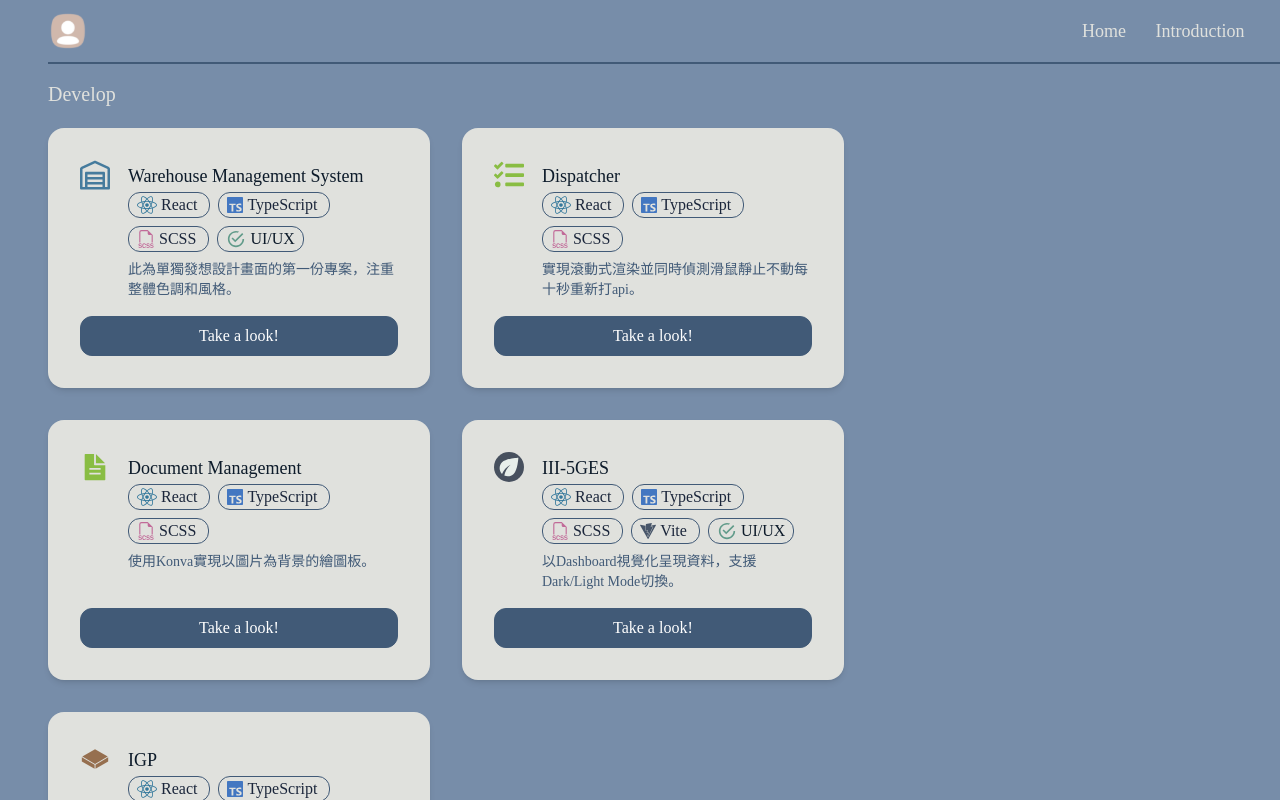
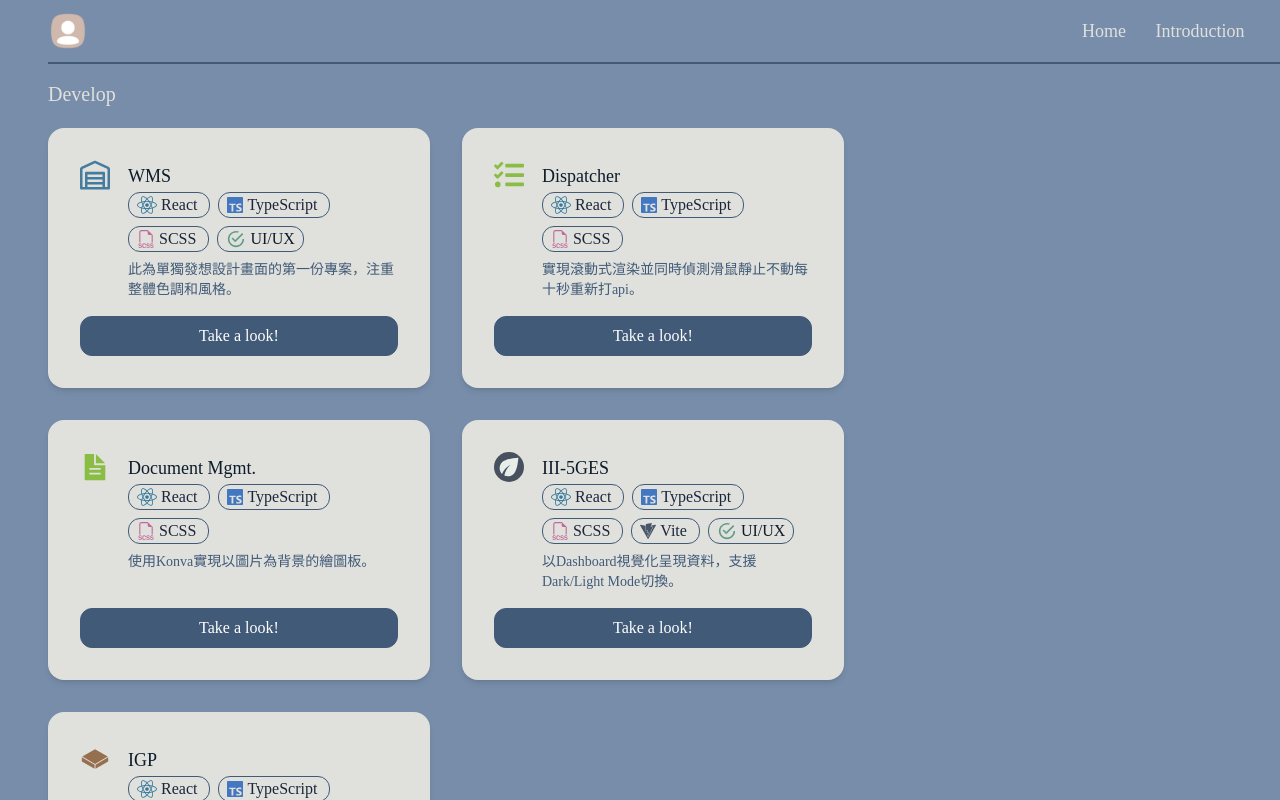
Before and after one commit to WynnieYang/wynnie_next, a Next.js app: page /Home in a window 1280 px wide. Built offline with nearby package versions, Linux system fonts and the light colour scheme.

Commit message:
wynnie_improve_climbDetail

```diff
--- a/src/app/(pages)/Projects/[name]/page.tsx
+++ b/src/app/(pages)/Projects/[name]/page.tsx
@@ -1,6 +1,7 @@
 import VideoPlayer from "@/components/VideoPlayer";
 import Image from "next/image";
 import React from "react";
+import { RiLoginCircleFill } from "react-icons/ri";
 
 export async function generateStaticParams() {
     const namesArray = ['wms', 'md', 'dcm','5ges','tiac','igp','climb','dispatch'];
@@ -18,14 +19,15 @@ export default function Page({ params }: { params: { name: string } }) {
     </div>
     : params.name === 'climb' ?
     <div className="w-full h-full grow flex flex-row items-center justify-center px-12" >
-      <div className={`flex-[3_3_0%] flex items-center justify-center`}>
-        <Image className="rounded-lg mx-8" src={`${process.env.NODE_ENV === 'production' ? '/wynnie_next' : ''}/images/${params.name}_1.avif`} width={300} height={600} alt={`${params.name}_1.avif`} unoptimized/>
-        <Image className="rounded-lg mx-8" src={`${process.env.NODE_ENV === 'production' ? '/wynnie_next' : ''}/images/${params.name}_2.avif`} width={300} height={600} alt={`${params.name}_2.avif`} unoptimized/>
+      <div className={`flex-[3_3_0%] flex items-center justify-center p-4 bg-E0E1DD rounded-2xl my-2 mx-12 flex-row`}>
+          <Image className="rounded-lg mx-8" src={`${process.env.NODE_ENV === 'production' ? '/wynnie_next' : ''}/images/${params.name}_1.avif`} width={280} height={560} alt={`${params.name}_1.avif`} unoptimized/>
+          <div className="h-full flex items-center justify-center"><RiLoginCircleFill size={28} className="text-415A77"/></div>
+          <Image className="rounded-lg mx-8" src={`${process.env.NODE_ENV === 'production' ? '/wynnie_next' : ''}/images/${params.name}_2.avif`} width={280} height={560} alt={`${params.name}_2.avif`} unoptimized/>
       </div>
-      <div className={`flex-[2_2_0%] h-3/5 bg-E0E1DD rounded-2xl shadow-md flex items-start justify-start flex-col`}>
+      <div className={`flex-[2_2_0%] h-2/5 bg-E0E1DD rounded-2xl shadow-md flex items-start justify-start flex-col`}>
         <div className="p-4"><span className="text-black text-lg">登入頁/首頁</span></div>
         <div className="border-t w-full border-slate-400 grow flex items-start justify-between flex-col">
-          <div></div>
+          <div className="p-4"><span className="text-black break-words whitespace-normal leading-6">此專案嘗試使用React Native實現，前期克服許多建置上的挑戰。<br/>想透過這個專案簡單記錄自己登山的經驗，目前實現登入畫面及嵌入Google Map視覺化首頁，未來規劃能加入自己登山里程及心律等數據，正持續優化中。</span></div>
           <div className="w-full flex items-end justify-end"><Image src={`${process.env.NODE_ENV === 'production' ? '/wynnie_next' : ''}/images/${params.name}ing_1.svg`} width={60} height={80} alt={`${params.name}ing_1.svg`} unoptimized/></div>
         </div>
       </div>
--- a/src/components/Card.tsx
+++ b/src/components/Card.tsx
@@ -38,11 +38,11 @@ function Card({type}: {type:string}) {
       });
     },[])
     const [cardList,setCardList] = useState([
-        {name: 'Warehouse Management System', id: 'wms', frame: ['React,TS,SCSS,Design'], apiMethods: 'GET/PUT/POST', type: 'develop', href: 'https://wms.super-datafabric.iii-ei-stack.com/PDashboard', description: '此為單獨發想設計畫面的第一份專案，注重整體色調和風格。', isShowDes: false, highlightWord: '設計畫面'},
+        {name: 'WMS', id: 'wms', frame: ['React,TS,SCSS,Design'], apiMethods: 'GET/PUT/POST', type: 'develop', href: 'https://wms.super-datafabric.iii-ei-stack.com/PDashboard', description: '此為單獨發想設計畫面的第一份專案，注重整體色調和風格。', isShowDes: false, highlightWord: '設計畫面'},
         // {name: 'MasterData', id: 'md', frame: ['React,TS,SCSS'], apiMethods: 'GET/PUT/POST/DELETE', type: 'develop',isShowDes: false, description: '使用行事曆排程功能。', highlightWord: '排程' },
         {name: 'Dispatcher', id: 'dispatch', frame: ['React,TS,SCSS'], apiMethods: 'GET/PUT/POST/DELETE', type: 'develop',isShowDes: false, description: '實現滾動式渲染並同時偵測滑鼠靜止不動每十秒重新打api。',highlightWord: '滾動式渲染並同時偵測滑鼠靜止不動' },
         // {name: 'MasterData', id: 'md', frame: ['React,TS,SCSS'], apiMethods: 'GET/PUT/POST/DELETE', type: 'develop'},
-        {name: 'Document Management', id: 'dcm', frame: ['React,TS,SCSS'], apiMethods: 'GET/PUT/POST/DELETE', type: 'develop', isShowDes: false, description: '使用Konva實現以圖片為背景的繪圖板。', highlightWord: 'canvas'},
+        {name: 'Document Mgmt.', id: 'dcm', frame: ['React,TS,SCSS'], apiMethods: 'GET/PUT/POST/DELETE', type: 'develop', isShowDes: false, description: '使用Konva實現以圖片為背景的繪圖板。', highlightWord: 'canvas'},
         {name: 'III-5GES', id: '5ges', frame: ['React,TS,SCSS,Design,Vite'], apiMethods: 'WEBSOCKET', type: 'develop', href: 'http://60.251.156.213:21080/dashboard', isShowDes: false, description: '以Dashboard視覺化呈現資料，支援Dark/Light Mode切換。', highlightWord: 'Dark/Light'},
         {name: 'IGP', id: 'igp', frame: ['React,TS,SCSS'], apiMethods: 'GET', type: 'develop', href: 'https://igp.super-datafabric.iii-ei-stack.com/PStudio', isShowDes: false, description:'花三日從零開發，以利公司提案。', highlightWord: '三日'},
         // {name: 'TIAC', id: 'tiac', frame: ['NEXT,TS,CSS'], apiMethods: 'GET/POST', type: 'maintain', isShowDes: false, description:'使用App Router架構、RTK。', highlightWord: 'App Router'},
@@ -88,7 +88,7 @@ function Card({type}: {type:string}) {
             <div className='flex flex-row grow w-full'>
                 <div className='min-w-10 h-full'><Image width={30} height={30} src={`${process.env.NODE_ENV === 'production' ? '/wynnie_next' : ''}/images/${cardItem.id}_logo.svg`} alt={cardItem.id} unoptimized/></div>
                 <div className='grow h-full ml-2 flex items-start justify-start flex-col'>
-                    <div className='flex-1 w-full flex items-center justify-between min-h-8 max-h-8'><span className='text-black text-lg break-words whitespace-normal'>{cardItem.name}</span></div>
+                    <div className='flex-2 w-full flex items-center justify-between min-h-8 max-h-8'><span className='text-black text-lg break-words whitespace-normal'>{cardItem.name}</span></div>
                     <div className='flex-1 w-full flex items-center justify-start flex-row flex-wrap'>
                         { cardItem.frame.map((frame) =>
                             <React.Fragment key={frame}>
```
